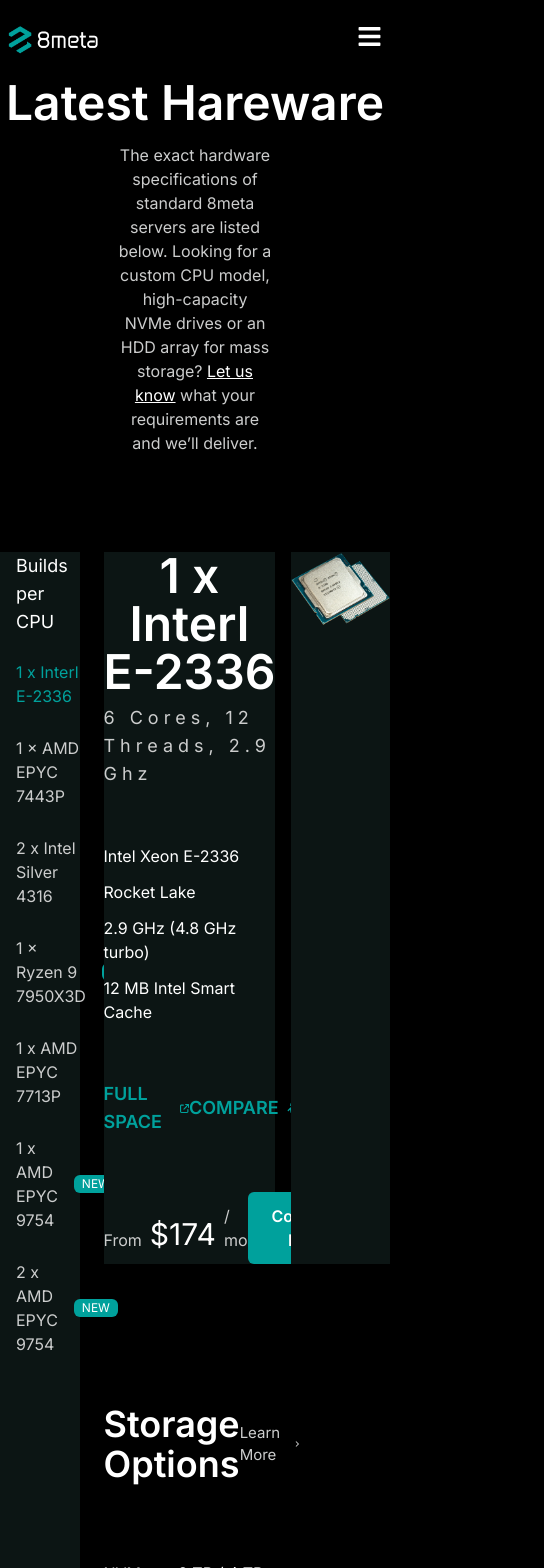
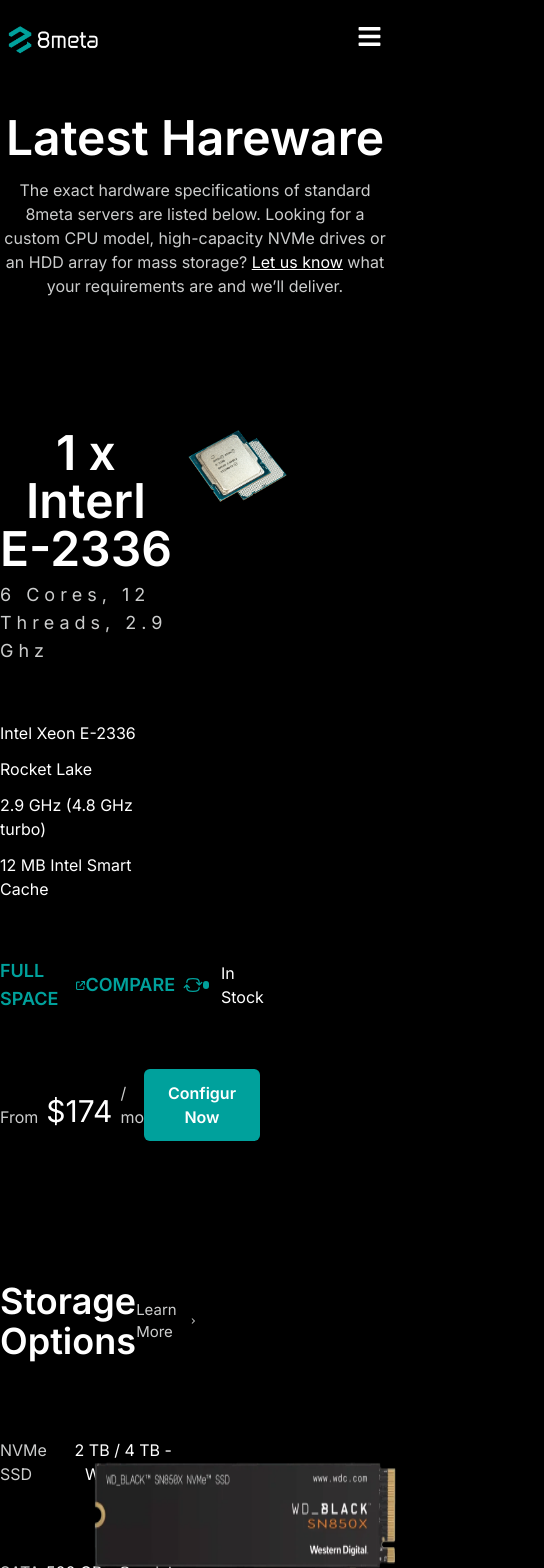
Before and after one commit to MehediHasan4321/8meta-ui-ux, a Next.js app: page /hardware in a window 390 px wide. Shown: the top 1568 px of the page, 544 px wide, since content can reach past the window. Built offline with nearby package versions, Linux system fonts and the light colour scheme.

Commit message:
fix company page's hero section responsive problem

```diff
--- a/components/pages/company/hero.tsx
+++ b/components/pages/company/hero.tsx
@@ -7,9 +7,9 @@
 const Hero = () => {
     return (
 
-        <Container className="min-h-[70vh] w-full flex flex-col -z-10  md:-mt-32 lg:-mt-10 lg:bg-companyBannerImg bg-right-top bg-no-repeat ">
+        <Container className="min-h-[70vh] w-full flex flex-col justify-around lg:justify-between -z-10  md:mt-12 lg:mt-12 lg:bg-companyBannerImg bg-right-top bg-no-repeat ">
             <div className="w-full h-full flex ">
-                <div className="h-full w-full lg:w-3/5 flex flex-col gap-y-5 justify-center items-center">
+                <div className="h-full w-full lg:w-3/5 flex flex-col gap-y-5 justify-around items-center">
                     <div>
                         <div className='text-center lg:text-left text-3xl md:text-5xl lg:text-4xl xl:text-5xl 2xl:text-6xl space-y-2 font-semibold text-white'>
                             <h1>Cutting-edge infrastructure</h1>
--- a/components/pages/hardware/ActiveHardwareDetails.tsx
+++ b/components/pages/hardware/ActiveHardwareDetails.tsx
@@ -15,7 +15,7 @@
 
 const ActiveHardwareDetails:React.FC<ActiveHardwareDetailsProps> = ({activeHardwareDetails}) => {
     return (
-        <div className='w-full bg-blackAcent flex flex-col gap-y-[56px]'>
+        <div className='w-full flex flex-col gap-y-[56px]'>
                     <div className='flex flex-col items-start gap-y-2'>
                         <h1 className='text-5xl font-semibold text-center'>{activeHardwareDetails?.hardwareName}</h1>
                         <div className='text-lg text-secondary tracking-[5px]'>
--- a/components/pages/hardware/HardwareDetails.tsx
+++ b/components/pages/hardware/HardwareDetails.tsx
@@ -29,7 +29,7 @@
     return (
         <Container className='mt-[97px]'>
             <div className='grid grid-cols-12 gap-x-6'>
-                <div className='col-span-3  flex flex-col gap-y-4 bg-blackAcent pl-4'>
+                <div className='hidden md:flex col-span-3 flex-col gap-y-4  pl-4'>
                     <p className='text-lg text-white'>Builds per CPU</p>
                     <div className='flex flex-col gap-y-3'>
                         {
@@ -44,7 +44,7 @@
                             <ActiveHardwareDetails activeHardwareDetails={activeHardwareDetails} />
                         </div>
 
-                        <div className='w-2/5 bg-blackAcent min-h-[30vh] relative'>
+                        <div className='w-2/5 min-h-[30vh] relative'>
                             <Image src={'/images/processor.png'} width={600} height={481} alt={acitveHardware} />
                         </div>
                     </div>
--- a/components/pages/hardware/Hero.tsx
+++ b/components/pages/hardware/Hero.tsx
@@ -6,7 +6,7 @@
         <Container className='min-h-[30vh] flex justify-center items-center'>
             <div className='flex flex-col gap-y-4 items-center'>
                 <h1 className='text-5xl font-semibold text-center'>Latest Hareware</h1>
-                <p className='text-secondary w-2/5 text-center'>The exact hardware specifications of standard 8meta servers are listed below. Looking for a custom CPU model, high-capacity NVMe drives or an HDD array for mass storage? <span className='text-white underline'>Let us know</span> what your requirements are and we’ll deliver.</p>
+                <p className='text-secondary w-full md:w-4/5 lg:w-2/5 text-center px-1'>The exact hardware specifications of standard 8meta servers are listed below. Looking for a custom CPU model, high-capacity NVMe drives or an HDD array for mass storage? <span className='text-white underline'>Let us know</span> what your requirements are and we’ll deliver.</p>
             </div>
         </Container>
     );
--- a/components/pages/useCase/Hero.tsx
+++ b/components/pages/useCase/Hero.tsx
@@ -24,7 +24,7 @@
                     </div>
                 </div>
                 <div className='w-full md:w-1/2  lg:w-4/6 h-full aspect-square relative  -mt-[60px] md:mt-0'>
-                    <Image src={'/images/useCase/Banner-Usecase.png'} fill className='w-full h-full object-cover' alt='useCase banner' />
+                    <Image src={'/images/useCase/Banner-Usecase.png'} fill className='w-full h-full object-fill' alt='useCase banner' />
                 </div>
                 <div className='absolute bottom-10  md:bottom-0 xl:bottom-5 2xl:bottom-16 w-full z-50 '>
 
```
